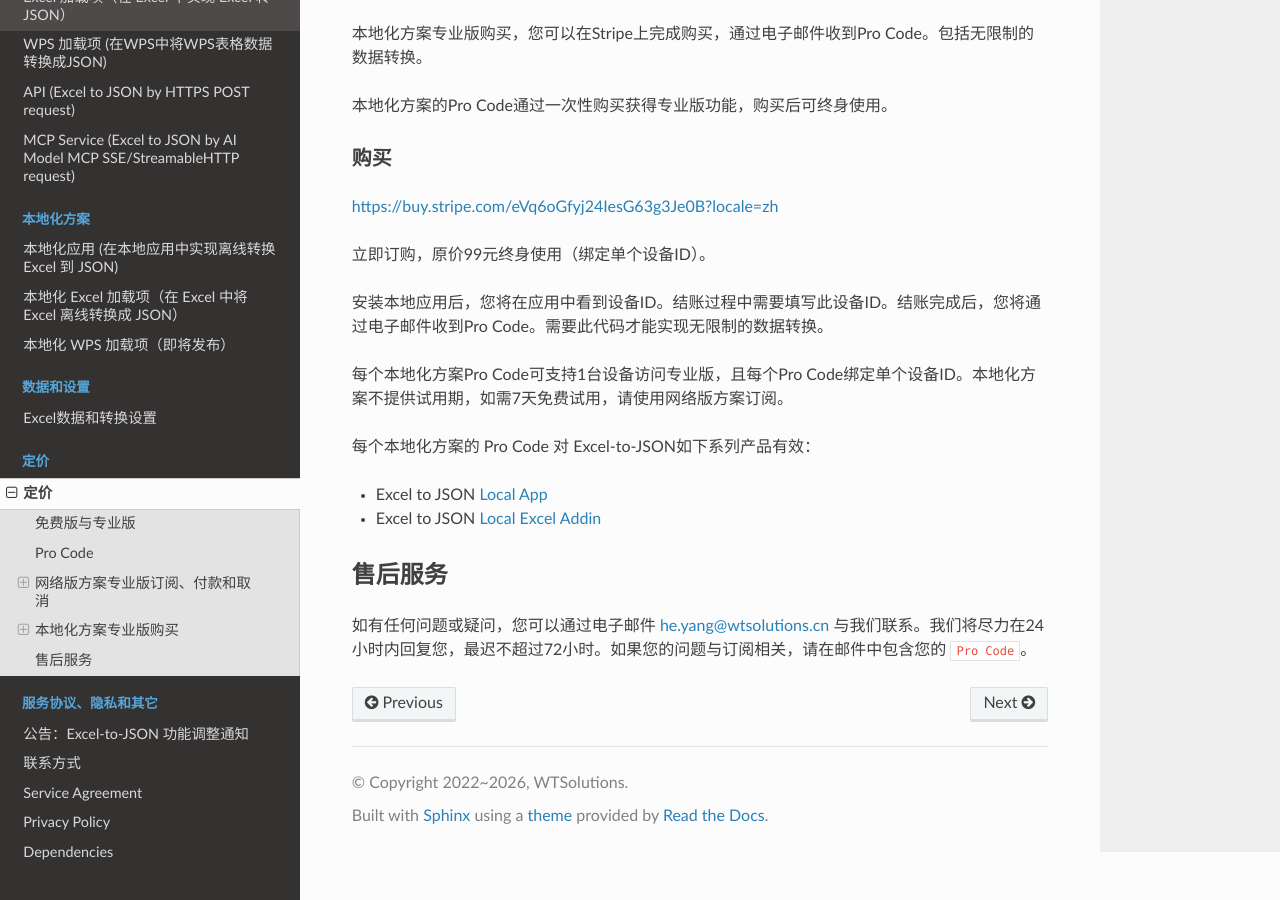
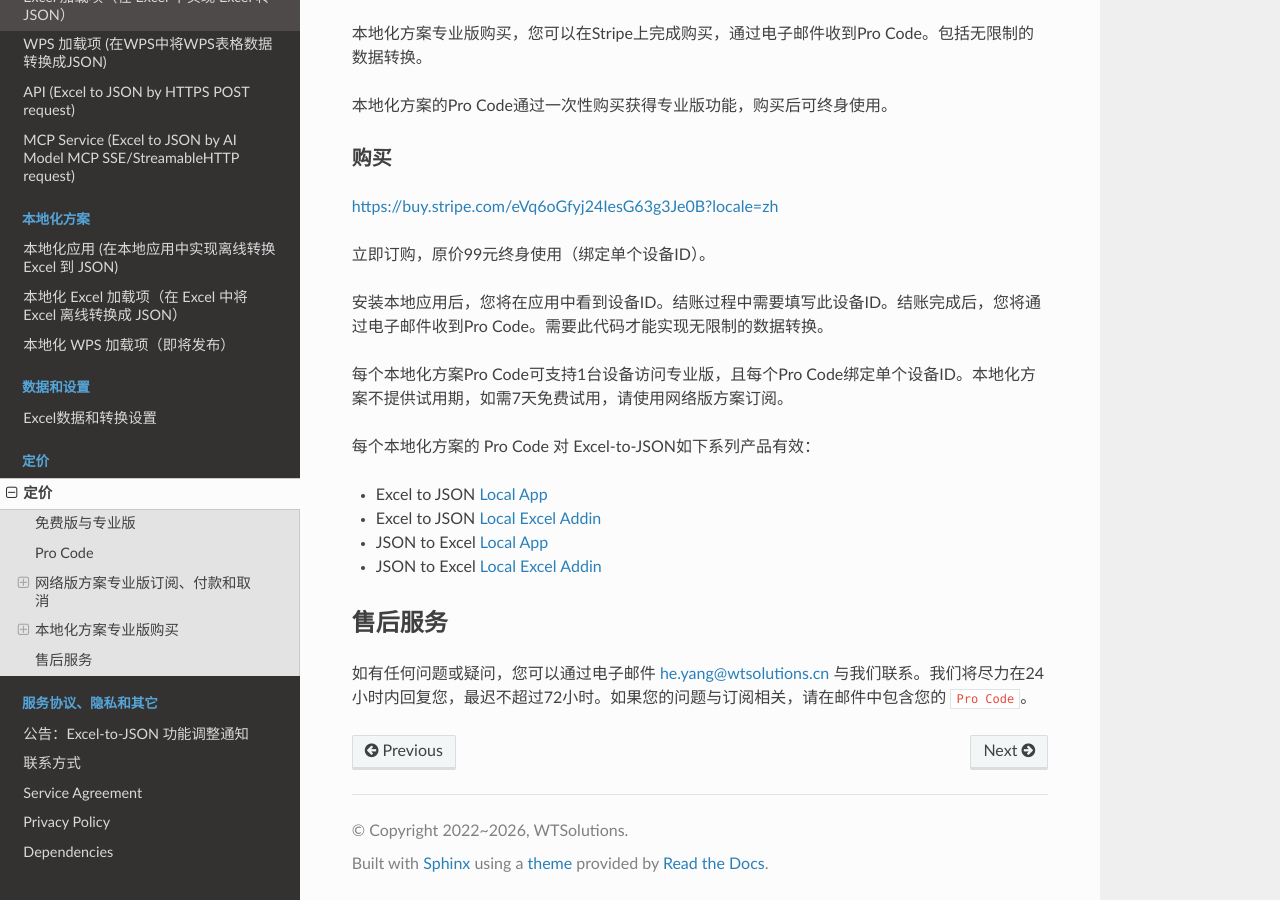
Before and after one commit to he-yang/Excel-to-JSON-zh-CN, a Sphinx documentation site: the page built from source/pricing.md, in a window 1280 px wide and 900 px high, scrolled down 1900 px. Built offline with Sphinx 7.4.7 and the Read the Docs theme 3.1.0, drawn with Linux system fonts in a browser that asks for light colours.

Commit message:
update localexceladdin docx

```diff
--- a/source/pricing.md
+++ b/source/pricing.md
@@ -87,6 +87,8 @@
 每个本地化方案的 Pro Code 对 Excel-to-JSON如下系列产品有效：
 - Excel to JSON [Local App](LocalApp.md)
 - Excel to JSON [Local Excel Addin](LocalExcelAddin.md)
+- JSON to Excel [Local App](https://json-to-excel.wtsolutions.cn/zh-cn/latest/LocalApp.md)
+- JSON to Excel [Local Excel Addin](https://json-to-excel.wtsolutions.cn/zh-cn/latest/LocalExcelAddIn.md)
 
 
 ## 售后服务
```
Also changed, not shown: 3 other files.
